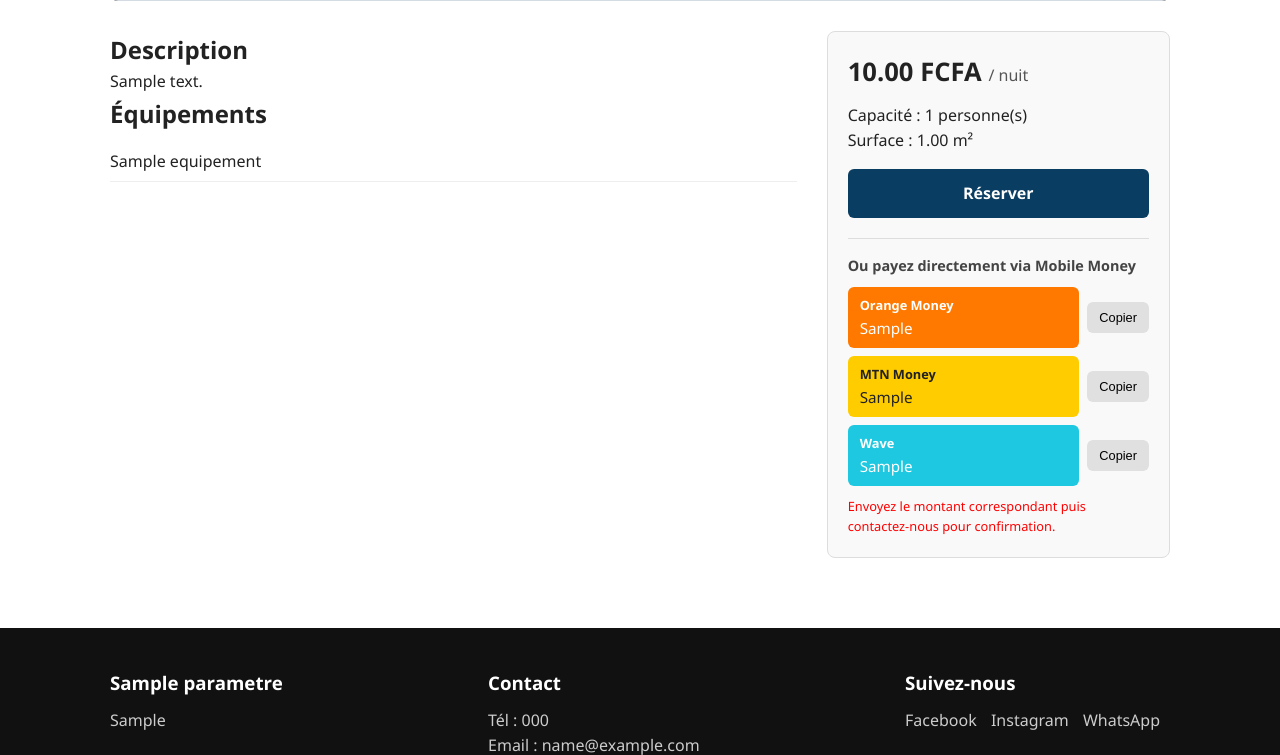
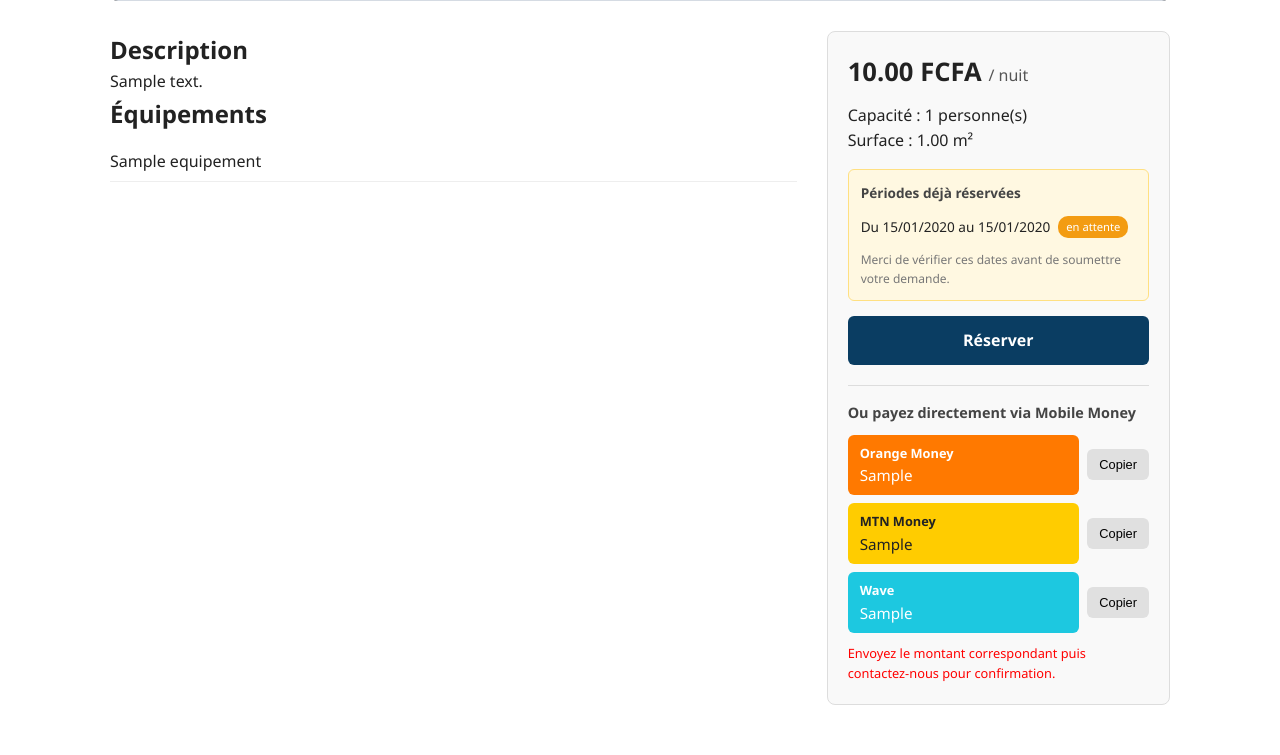
Before and after one commit to AzizThiam22/residences-bereby, a Django app: page /chambres/1/ in a window 1280 px wide. Shown: the part 1023-1778 px from the top of the page. Run offline with Django 5.2, Linux system fonts and the light colour scheme; tables that the repository leaves empty hold one stand-in row (values such as "Sample post"); grey boxes marked "Sample" are stand-in pictures.

Commit message:
Ajout verification chevauchement dates + affichage periodes reservees

```diff
--- a/residences/static/residences/css/style.css
+++ b/residences/static/residences/css/style.css
@@ -581,3 +581,53 @@ body {
     color: #ff0000;
     margin-top: 10px;
 }
+
+/* ===== Périodes déjà réservées ===== */
+.disponibilite-section {
+    margin: 15px 0;
+    padding: 12px;
+    background: #fff8e1;
+    border-radius: 6px;
+    border: 1px solid #ffe082;
+}
+
+.disponibilite-title {
+    font-size: 0.85rem;
+    font-weight: bold;
+    margin-bottom: 8px;
+    color: #444;
+}
+
+.disponibilite-list {
+    list-style: none;
+}
+
+.disponibilite-list li {
+    font-size: 0.85rem;
+    padding: 4px 0;
+    display: flex;
+    align-items: center;
+    gap: 8px;
+    flex-wrap: wrap;
+}
+
+.badge-statut {
+    font-size: 0.7rem;
+    padding: 2px 8px;
+    border-radius: 10px;
+    color: white;
+}
+
+.badge-attente {
+    background: #f39c12;
+}
+
+.badge-confirmee {
+    background: #c0392b;
+}
+
+.disponibilite-note {
+    font-size: 0.75rem;
+    color: #777;
+    margin-top: 8px;
+}
--- a/residences/templates/residences/unite_detail.html
+++ b/residences/templates/residences/unite_detail.html
@@ -87,6 +87,30 @@
                         <p>Surface : {{ unite.surface_m2 }} m²</p>
                     {% endif %}
 
+                    <!-- Affiche cette section uniquement si au moins une période est déjà réservée -->
+                    {% if periodes_reservees %}
+                        <div class="disponibilite-section">
+                            <p class="disponibilite-title">Périodes déjà réservées</p>
+                            <ul class="disponibilite-list">
+                                <!-- Boucle sur toutes les réservations en cours pour cette unité -->
+                                {% for periode in periodes_reservees %}
+                                    <li>
+                                        Du {{ periode.date_arrivee|date:"d/m/Y" }}
+                                        au {{ periode.date_depart|date:"d/m/Y" }}
+                                        {% if periode.statut == 'en_attente' %}
+                                            <span class="badge-statut badge-attente">en attente</span>
+                                        {% else %}
+                                            <span class="badge-statut badge-confirmee">confirmée</span>
+                                        {% endif %}
+                                    </li>
+                                {% endfor %}
+                            </ul>
+                            <p class="disponibilite-note">
+                                Merci de vérifier ces dates avant de soumettre votre demande.
+                            </p>
+                        </div>
+                    {% endif %}
+
                     <!-- Le lien pointera vers le formulaire de réservation qu'on créera ensuite -->
                     <a href="{% url 'residences:reservation_form' pk=unite.pk %}" class="btn btn-primary btn-block">Réserver</a>
 
--- a/residences/views.py
+++ b/residences/views.py
@@ -58,9 +58,17 @@ def unite_detail(request, pk):
     unite = get_object_or_404(Unite, pk=pk)
     parametres = get_object_or_404(Parametres, pk=1)
 
+    # On récupère les réservations en_attente ou confirmées pour cette unité,
+    # triées par date d'arrivée croissante (les plus proches dans le temps en premier).
+    # On exclut les réservations "annulee" : elles ne bloquent plus rien.
+    periodes_reservees = unite.reservations.filter(
+        statut__in=['en_attente', 'confirmee']
+    ).order_by('date_arrivee')
+
     context = {
         'unite': unite,
         'parametres': parametres,
+        'periodes_reservees': periodes_reservees,
     }
     return render(request, 'residences/unite_detail.html', context)
 
```
